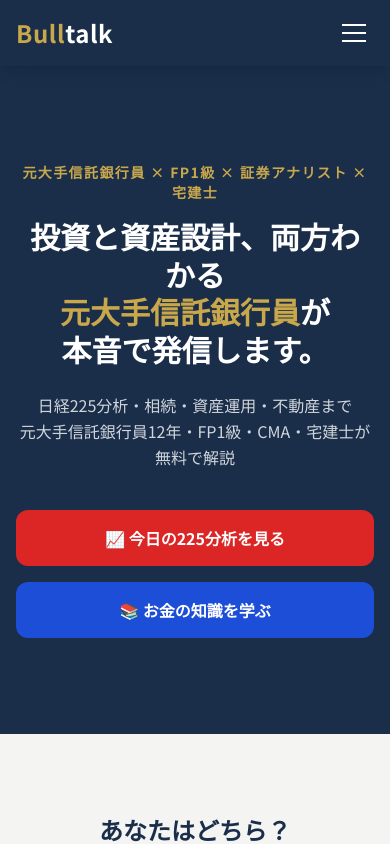
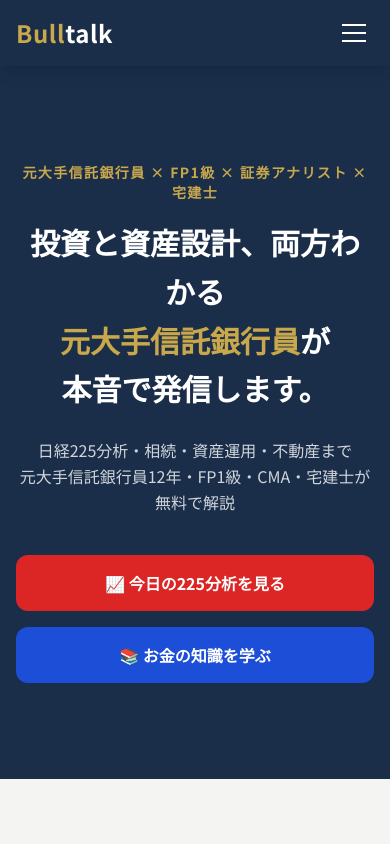
Before and after one commit to tanima3232-eng/bulltalk, a Next.js app: page / in a window 390 px wide. Shown: the top 844 px of the page. Built offline with nearby package versions, Linux system fonts and the light colour scheme.

Commit message:
fix: トップ・225分析ページのh1行間をleading-relaxedに拡大

```diff
--- a/app/market/page.tsx
+++ b/app/market/page.tsx
@@ -21,7 +21,7 @@ export default async function MarketPage() {
         <section className="bg-navy text-white py-20 px-4">
           <div className="max-w-4xl mx-auto text-center">
             <p className="text-gold text-sm font-bold uppercase tracking-widest mb-4">毎日場引け前に更新</p>
-            <h1 className="text-3xl md:text-5xl font-bold leading-tight mb-6">
+            <h1 className="text-3xl md:text-5xl font-bold leading-relaxed mb-6">
               今日の日経225、<span className="text-gold">買い？売り？</span><br />
               場引け前に毎日分析します。
             </h1>
--- a/app/page.tsx
+++ b/app/page.tsx
@@ -19,7 +19,7 @@ export default function HomePage() {
         <section className="bg-navy text-white py-24 px-4">
           <div className="max-w-4xl mx-auto text-center">
             <p className="text-gold text-sm font-bold uppercase tracking-widest mb-4">元大手信託銀行員 × FP1級 × 証券アナリスト × 宅建士</p>
-            <h1 className="text-3xl md:text-5xl font-bold leading-tight mb-6">
+            <h1 className="text-3xl md:text-5xl font-bold leading-relaxed mb-6">
               投資と資産設計、両方わかる<br />
               <span className="text-gold">元大手信託銀行員</span>が<br />
               本音で発信します。
```
